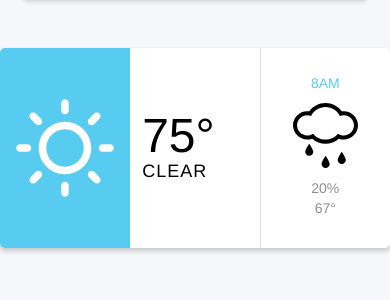
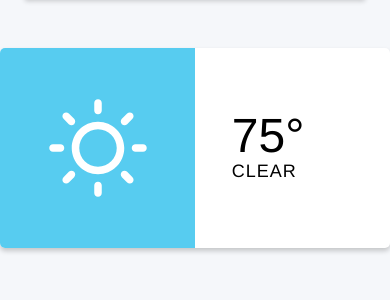
Before and after one commit to chizzau/front-end-dev-test, a website: page index.html in a window 390 px wide. Shown: the part 757-1057 px from the top of the page. Drawn offline with Linux system fonts and the light colour scheme.

Commit message:
Responsive Iteration
Weather & Chat Header

```diff
--- a/index.html
+++ b/index.html
@@ -129,18 +129,18 @@
 
                 <section id="weather" class="uk-flex" >
 
-                    <div class="uk-flex uk-width-large-1-5 uk-width-medium-1-5 uk-width-small-1-3 weather-curr uk-flex-middle uk-flex-center">
+                    <div class="uk-flex uk-width-large-1-5 uk-width-medium-1-5 uk-width-small-1-2 weather-curr uk-flex-middle uk-flex-center">
                         <img src="assets/icons/sun.svg">
 
                     </div>
 
 
-                    <div class="uk-flex uk-flex-middle uk-flex-center uk-width-large-1-5 uk-width-medium-1-5 uk-width-small-1-3 weather-curr-temp">
+                    <div class="uk-flex uk-flex-middle uk-flex-center uk-width-large-1-5 uk-width-medium-1-5 uk-width-small-1-2 weather-curr-temp">
                         <h1> 75&deg;<BR><span>CLEAR</span></h1>
 
                     </div>
 
-                    <div class="uk-width-large-1-5 uk-width-medium-1-5 uk-width-small-1-3 ldl weather-forecast">
+                    <div class="uk-width-large-1-5 uk-width-medium-1-5 uk-hidden-small ldl weather-forecast">
                         <span>8AM</span><BR>
                         <img src="assets/icons/rainy.svg"><BR>
                         20%<BR>
@@ -171,10 +171,10 @@
                     <hr style="height:5px;border:0px;">
 
                 <section class="uk-flex team-chat-header">
-                    <div class="uk-width-1-2">
+                    <div class="uk-width-large-1-2 uk-width-medium-1-2 uk-width-small-1-1" >
                         <h2>Team Chat Messages</h2>
                     </div>
-                    <div class="uk-width-1-2">
+                    <div class="uk-width-large-1-2 uk-width-medium-1-2 uk-width-small-1-1">
                         <span class="view-chat-message-notif">
                             <img src="assets/icons/email.svg">
                             view all messages</span>
```
